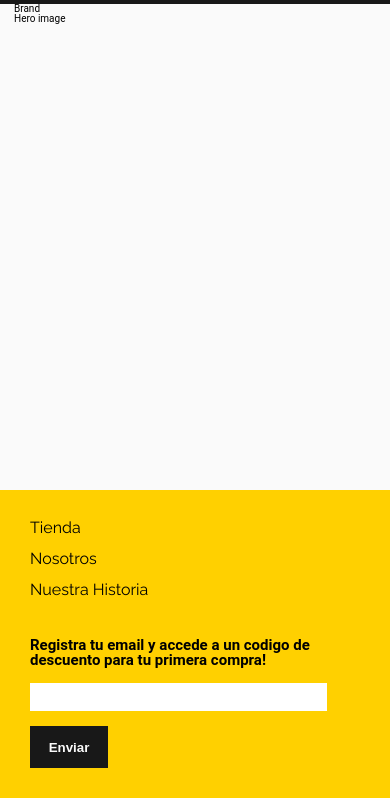
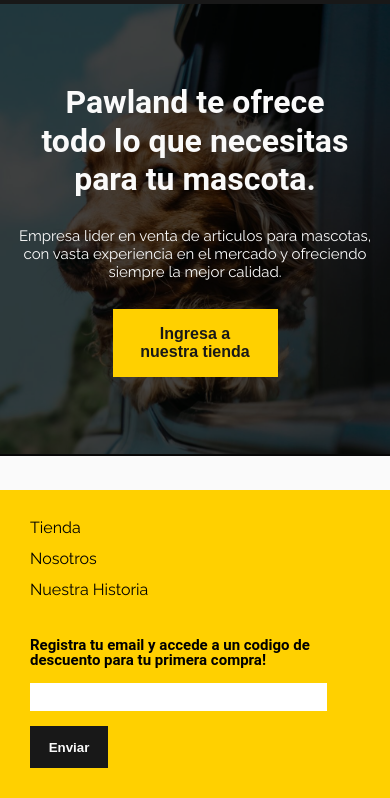
Before and after one commit to ifritzler/pawland_2, a website: page index.html in a window 390 px wide. Shown: the part 46-844 px from the top of the page. Drawn offline with Linux system fonts and the light colour scheme.

Commit message:
responsive hero added

```diff
--- a/index.html
+++ b/index.html
@@ -97,9 +97,23 @@
     </header>
     <main>
       <!--Grid container-->
-      <div class="container">
-        <div>Brand</div>
-        <div>Hero image</div>
+      <div class="hero">
+        <div class="hero__info container">
+          <h2 class="hero__title">
+            Pawland te ofrece todo lo que necesitas para tu mascota.
+          </h2>
+          <p class="hero__description">
+            Empresa lider en venta de articulos para mascotas, con vasta
+            experiencia en el mercado y ofreciendo siempre la mejor calidad.
+          </p>
+          <button class="btn--primary hero__btn">Ingresa a nuestra tienda</button>
+        </div>
+        <div class="hero__image">
+          <img
+            src="./src/assets/portrait-dog.jpg"
+            alt="Perro de pelaje rubio sonriendo"
+          />
+        </div>
       </div>
     </main>
     <footer class="container footer">
--- a/scss/base/_base.scss
+++ b/scss/base/_base.scss
@@ -4,5 +4,4 @@
 
 body {
   background-color: $color-base;
-  overflow: hidden;
 }
--- /dev/null
+++ b/scss/layout/_hero.scss
@@ -0,0 +1,74 @@
+.hero {
+  background-color: $color-dark;
+  @include flex-container($just: space-between);
+  width: 100%;
+  @include media($media-large){
+    @include flex-container($dir: column);
+    position: relative;
+  }
+}
+
+.hero__info {
+  order: 1;
+  color: $color-base;
+  @include flex-container($dir: column, $align: flex-start, $spacing: 2.8rem);
+  margin-left: 5rem;
+  @include media($media-large){
+    margin-left: 0px;
+    text-align: center;
+    width: 100%;
+    height: 100%;
+    order: 2;
+    background-color: rgba(0, 0, 0, 0.7);
+    align-items: center;
+    padding: 3rem;
+    position: absolute;
+    top: 0px;
+  }
+}
+
+.hero__title {
+  font-size: 3.2rem;
+  max-width: 26ch;
+  line-height: 1.2;
+
+}
+
+.hero__description {
+  max-width: 40ch;
+  font-size: 1.5rem;
+  line-height: 1.2;
+  @include media($media-large){
+    width: 70ch;
+  }
+}
+
+.hero__btn {
+  font-size: 1.6rem;
+  @include media($media-large){
+    width: 50%;
+  }
+}
+
+.hero__image{
+  order: 2;
+  & img {
+    height: 60rem;
+    width: 60rem;
+    object-fit: cover;
+    object-position: center;
+    transition: all .3s ease-in-out;
+    @include media($media-xl){
+      height: 60rem;
+      width: 40rem;
+    }
+    @include media($media-large){
+      width: 100%;
+      height: 45rem;
+    }
+  }
+  @include media($media-large){
+    order: 1;
+    width: 100%;
+  }
+}
--- a/scss/layout/_layout.scss
+++ b/scss/layout/_layout.scss
@@ -1,3 +1,4 @@
 @import './navbar';
 @import './mobile_menu';
 @import './footer';
+@import './hero'
```
Also changed, not shown: src/css/style.css, 1 other file.
